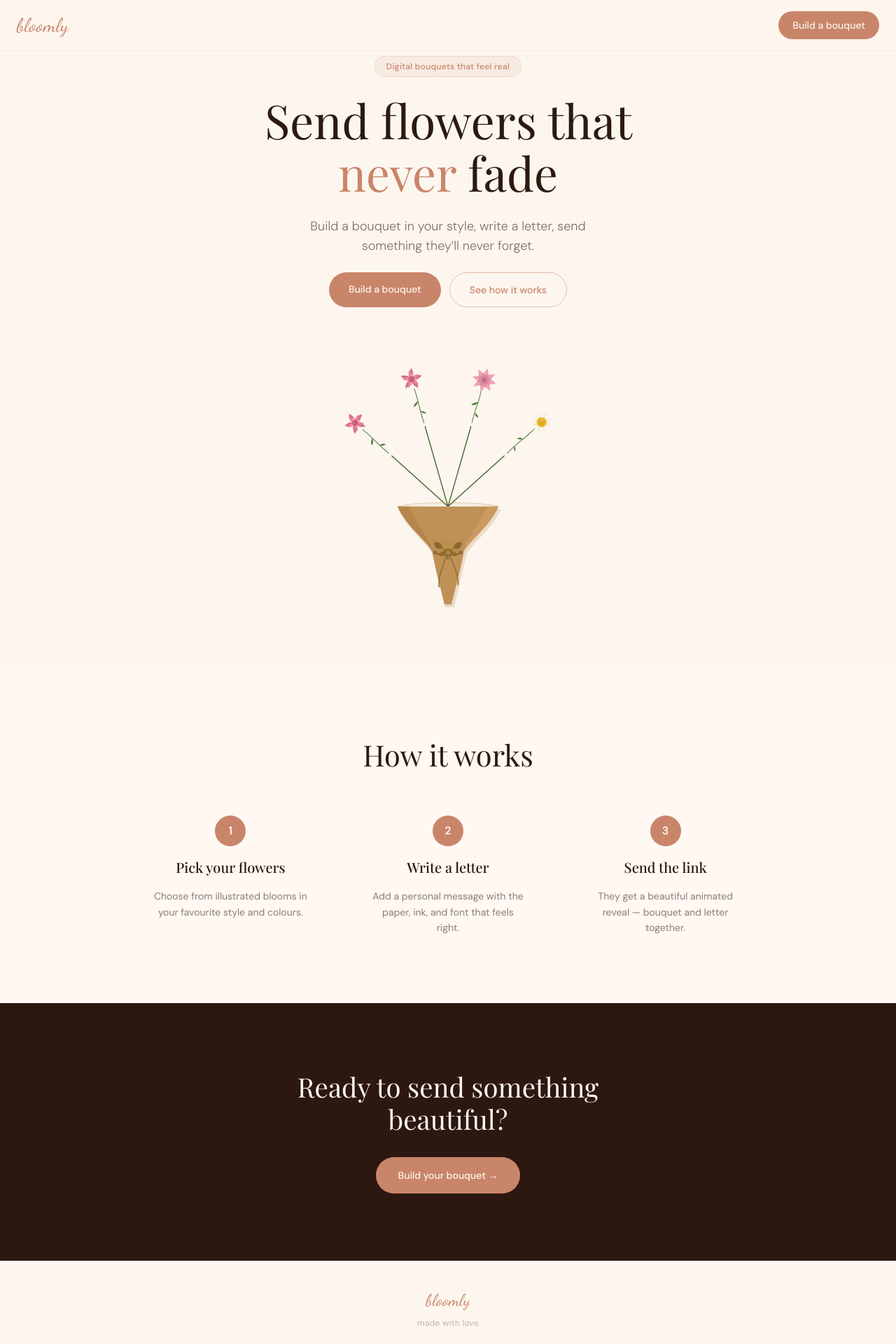
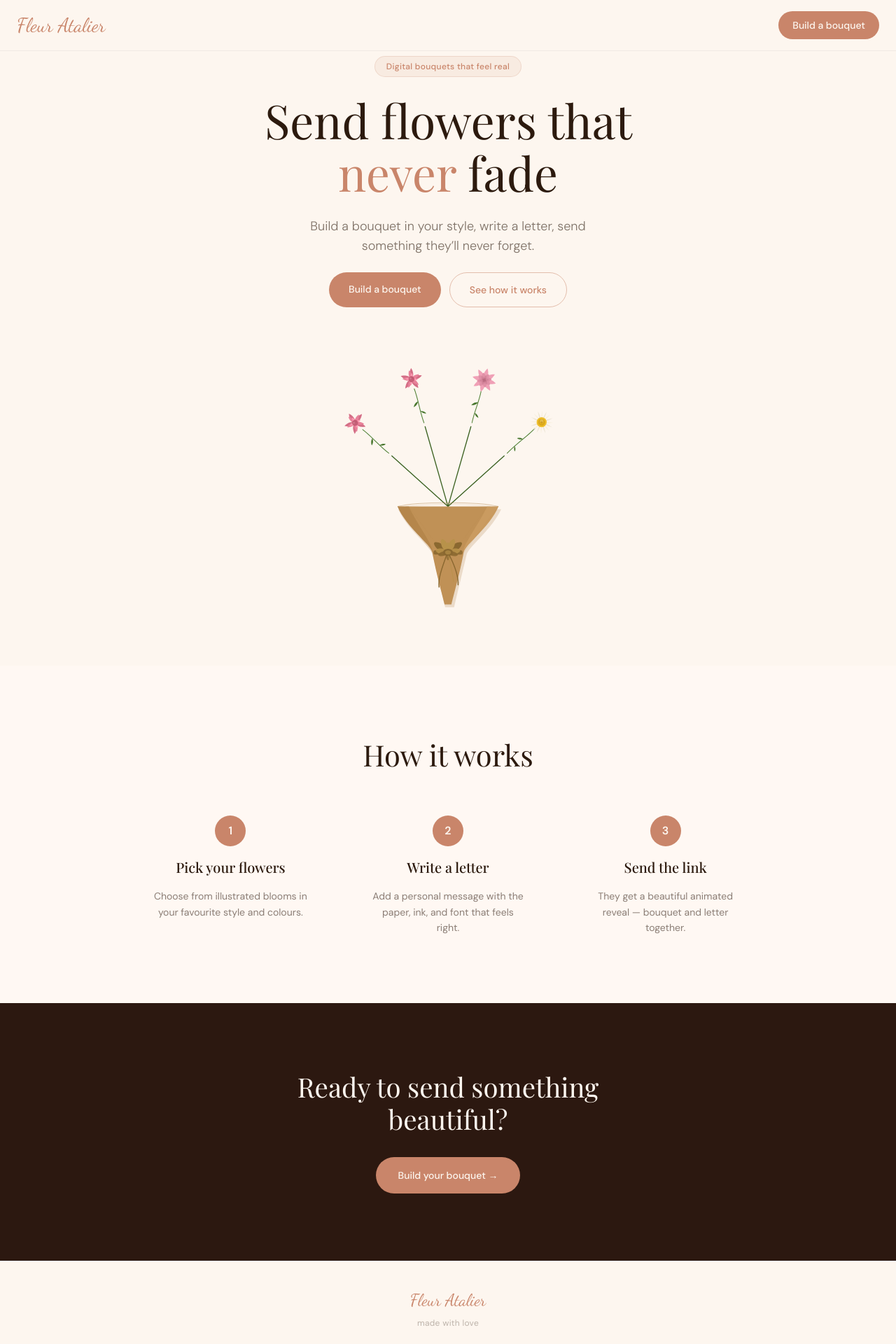
Before and after one commit to Sameeksha-Goel/Fleur-Atalier, a Next.js app: page / in a window 1280 px wide. Shown: the top 1920 px of the page at 70% size. Built offline with nearby package versions, Linux system fonts and the light colour scheme; a web font is replaced by a local one.

Commit message:
rebrand: bloomly → Fleur Atalier across all pages and config

```diff
--- a/app/create/page.tsx
+++ b/app/create/page.tsx
@@ -59,7 +59,7 @@ function ShareModal({ bouquet, onClose }: ModalProps) {
       });
       const link = document.createElement("a");
       link.href = canvas.toDataURL("image/png");
-      link.download = "bloomly-bouquet.png";
+      link.download = "fleur-atalier-bouquet.png";
       link.click();
     } finally {
       setDownloading(false);
--- a/app/page.tsx
+++ b/app/page.tsx
@@ -68,7 +68,7 @@ export default function LandingPage() {
       {/* ── Nav ────────────────────────────────────────────────────────── */}
       <nav className="fixed top-0 inset-x-0 z-40 flex items-center justify-between px-6 py-4 bg-cream/85 backdrop-blur-md border-b border-black/5">
         <span className="font-dancing text-[28px] text-terracotta leading-none">
-          bloomly
+          Fleur Atalier
         </span>
         <Link
           href="/create"
@@ -230,7 +230,7 @@ export default function LandingPage() {
 
       {/* ── Footer ─────────────────────────────────────────────────────── */}
       <footer className="py-10 px-6 bg-cream border-t border-black/6 flex flex-col items-center gap-2">
-        <span className="font-dancing text-2xl text-terracotta">bloomly</span>
+        <span className="font-dancing text-2xl text-terracotta">Fleur Atalier</span>
         <p className="font-sans text-xs text-foreground/30 tracking-wide">
           made with love
         </p>
--- a/app/send/[id]/page.tsx
+++ b/app/send/[id]/page.tsx
@@ -104,7 +104,7 @@ export default function RecipientPage() {
             Send one back
           </Link>
           <p className="font-dancing text-base text-foreground/35">
-            made with bloomly
+            made with Fleur Atalier
           </p>
         </motion.footer>
 
--- a/app/send/page.tsx
+++ b/app/send/page.tsx
@@ -79,7 +79,7 @@ export default function SendPage() {
           >
             Send one back
           </Link>
-          <p className="font-dancing text-base text-foreground/35">made with bloomly</p>
+          <p className="font-dancing text-base text-foreground/35">made with Fleur Atalier</p>
         </motion.footer>
 
       </div>
--- a/package.json
+++ b/package.json
@@ -1,5 +1,5 @@
 {
-  "name": "fleur-atalier-temp",
+  "name": "fleur-atalier",
   "version": "0.1.0",
   "private": true,
   "scripts": {
```
